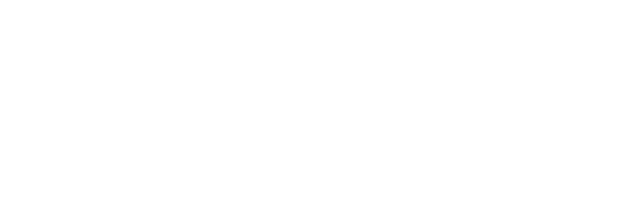
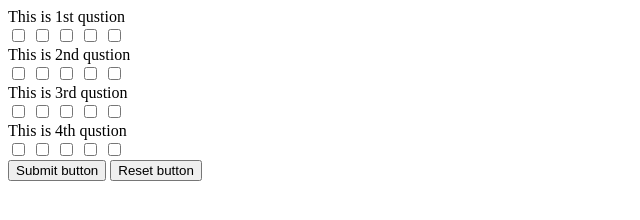
Before and after one commit to private-side-project-org/spreadsheet_interactor, a website: page src/public/index.html in a window 1280 px wide. Shown: the whole page, without its empty margins (0-640 px from the left). Drawn offline with Linux system fonts and the light colour scheme.

Commit message:
created form

```diff
--- a/src/public/index.html
+++ b/src/public/index.html
@@ -5,8 +5,53 @@
     <meta http-equiv="X-UA-Compatible" content="IE=edge" />
     <meta name="viewport" content="width=device-width, initial-scale=1.0" />
     <title>Spread sheet interactor</title>
+    <link rel="stylesheet" href="styles.css" />
   </head>
-  <body>
-    <script type="text/javascript" link="index.js"></script>
+  <body id="app">
+    <form id="form">
+      <div class="question-wrapper">
+        <label>This is 1st qustion</label>
+        <div class="q_input_wrapper">
+          <input type="checkbox" value="1" />
+          <input type="checkbox" value="2" />
+          <input type="checkbox" value="3" />
+          <input type="checkbox" value="4" />
+          <input type="checkbox" value="5" />
+        </div>
+      </div>
+      <div class="question-wrapper">
+        <label>This is 2nd qustion</label>
+        <div class="q_input_wrapper">
+          <input type="checkbox" value="1" />
+          <input type="checkbox" value="2" />
+          <input type="checkbox" value="3" />
+          <input type="checkbox" value="4" />
+          <input type="checkbox" value="5" />
+        </div>
+      </div>
+      <div class="question-wrapper">
+        <label>This is 3rd qustion</label>
+        <div class="q_input_wrapper">
+          <input type="checkbox" value="1" />
+          <input type="checkbox" value="2" />
+          <input type="checkbox" value="3" />
+          <input type="checkbox" value="4" />
+          <input type="checkbox" value="5" />
+        </div>
+      </div>
+      <div class="question-wrapper">
+        <label>This is 4th qustion</label>
+        <div class="q_input_wrapper">
+          <input type="checkbox" value="1" />
+          <input type="checkbox" value="2" />
+          <input type="checkbox" value="3" />
+          <input type="checkbox" value="4" />
+          <input type="checkbox" value="5" />
+        </div>
+      </div>
+      <button type="submit" id="submitButton">Submit button</button>
+      <button type="reset" id="resetButton">Reset button</button>
+    </form>
+    <script type="text/javascript" src="index.js"></script>
   </body>
 </html>
```
